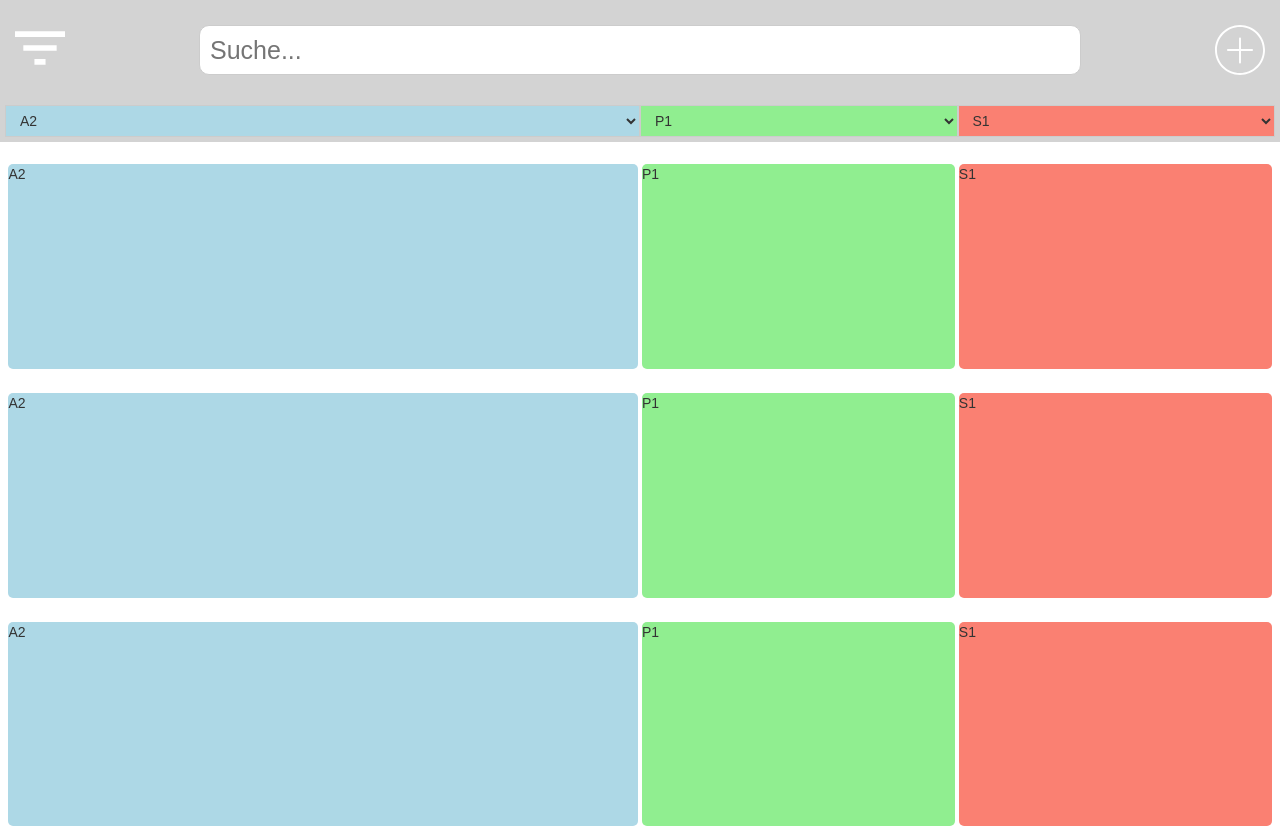
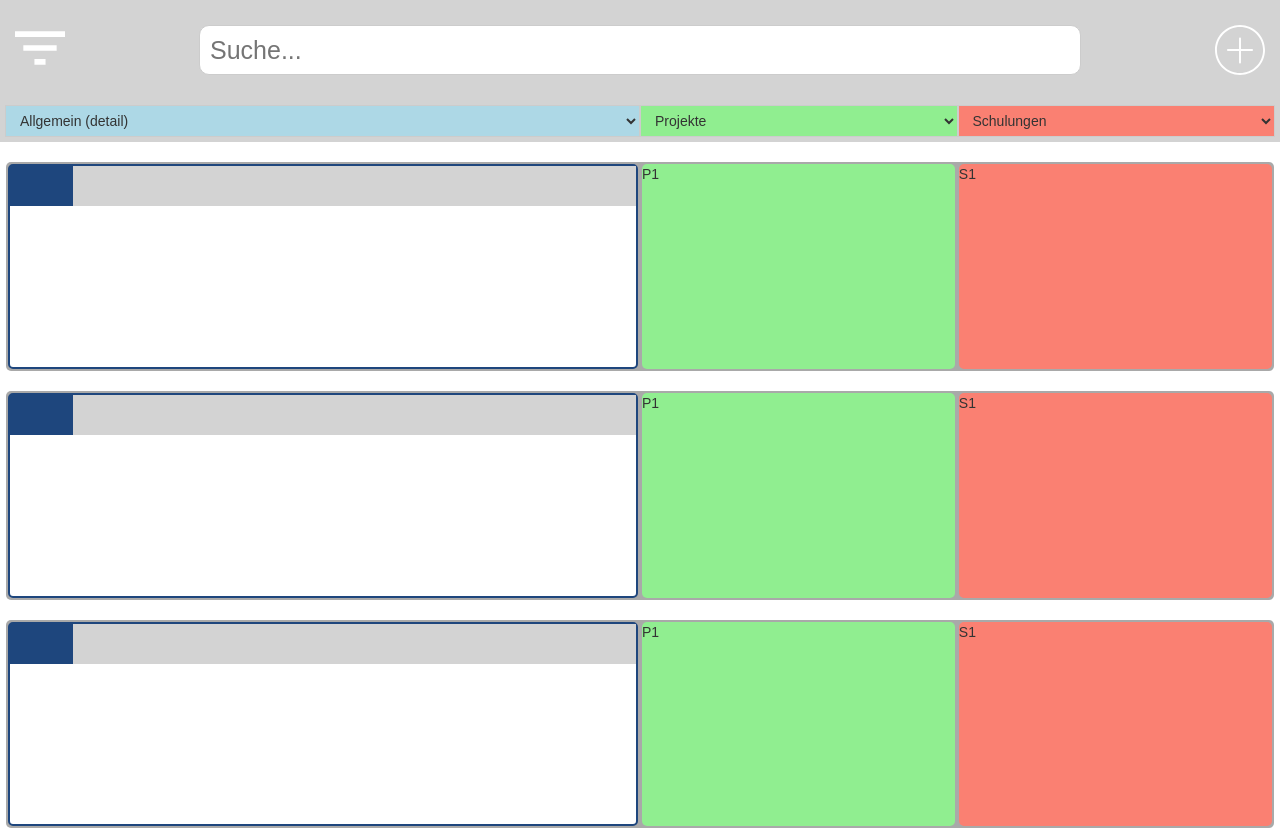
Before and after one commit to coneissler/pv-tool, a React app: page / in a window 1280 px wide. Shown: the top 830 px of the page. Built offline with nearby package versions, Linux system fonts and the light colour scheme.

Commit message:
started A2

```diff
--- a/src/components/CellTypes/A2/A2.css
+++ b/src/components/CellTypes/A2/A2.css
@@ -1,3 +1,25 @@
 .A2 {
-    background-color: lightblue;
+    background-color: white;
+    border: rgb(30,70,125) solid 2px;
 }
+
+.TopBar {
+    background-color: lightgrey;
+    width: 100%;
+    height: 20%;
+    position:relative;
+}
+
+.RessortMarker {
+    background-color: rgb(30,70,125);
+    position: absolute;
+    top: 0;
+    left: 0;
+    z-index: 100;
+    height: 100%;
+    width: 10%;
+    color: white;
+    font-size: 20px;
+    font-style: italic;
+
+}
--- a/src/components/CellTypes/A2/A2.js
+++ b/src/components/CellTypes/A2/A2.js
@@ -4,7 +4,11 @@ import classes from './A2.css';
 
 const a2 = (props) => {
     return(
-        <div className={[cellClass.Cell, classes.A2].join(' ')}>A2</div>
+        <div className={[cellClass.Cell, classes.A2].join(' ')}>
+            <div className={classes.TopBar}>
+                <div className={classes.RessortMarker}></div>
+            </div>
+        </div>
     )
 };
 
--- a/src/components/DropdownBar/Dropdown/Dropdown.js
+++ b/src/components/DropdownBar/Dropdown/Dropdown.js
@@ -19,13 +19,13 @@ const dropdown = (props) => {
     return(
         <div className={divStyle}>
             <select value={props.config.element + props.config.size} className={selectStyle} onChange={props.changeHandler}>
-                <option value='a2'>A2</option>
-                <option value='a1'>A1</option>
-                <option value='p2'>P2</option>
-                <option value='p1'>P1</option>
-                <option value='s2'>S2</option>
-                <option value='s1'>S1</option>
-                <option hidden value='d1'>D1</option>
+                <option value='a2'>Allgemein (detail)</option>
+                <option value='a1'>Allgemein </option>
+                <option value='p2'>Projekte (detail)</option>
+                <option value='p1'>Projekte</option>
+                <option value='s2'>Schulungen (detail)</option>
+                <option value='s1'>Schulungen</option>
+                <option hidden value='d1'>Default</option>
             </select>
         </div>
     )
--- a/src/components/FilterDrawer/FilterDrawer.css
+++ b/src/components/FilterDrawer/FilterDrawer.css
@@ -3,9 +3,10 @@
     width: 100%;
     height: 70vw;
     left: 0;
-    top: 104px;
-    z-index: 100;
+    top: 103px;
+    z-index: 500;
     background-color: lightgrey;
+    border: yellow solid 10px;
     padding: 32px 16px;
     box-sizing: border-box;
     transition: transform 0.3s ease-out;
@@ -21,6 +22,6 @@
 @media (min-width: 992px){
     .FilterDrawer {
         height: 18vw;
-        top: 134px;
+        top: 133px;
     }
 }
--- a/src/containers/CellBuilder/CellBuilder.js
+++ b/src/containers/CellBuilder/CellBuilder.js
@@ -10,7 +10,7 @@ class CellBuilder extends Component {
 
         for (let i = 0; i < this.props.amount; i++) {
             const newRow =
-                (<Row style={{marginBottom: "20px"}} key={i} className="show-grid">
+                (<Row style={{marginBottom: "20px", backgroundColor: 'darkgrey', borderRadius: '5px'}} key={i} className="show-grid">
                     <Column type={this.props.col1.element} size={this.props.col1.size}/>
                     <Column type={this.props.col2.element} size={this.props.col2.size}/>
                     <Column type={this.props.col3.element} size={this.props.col3.size}/>
```
